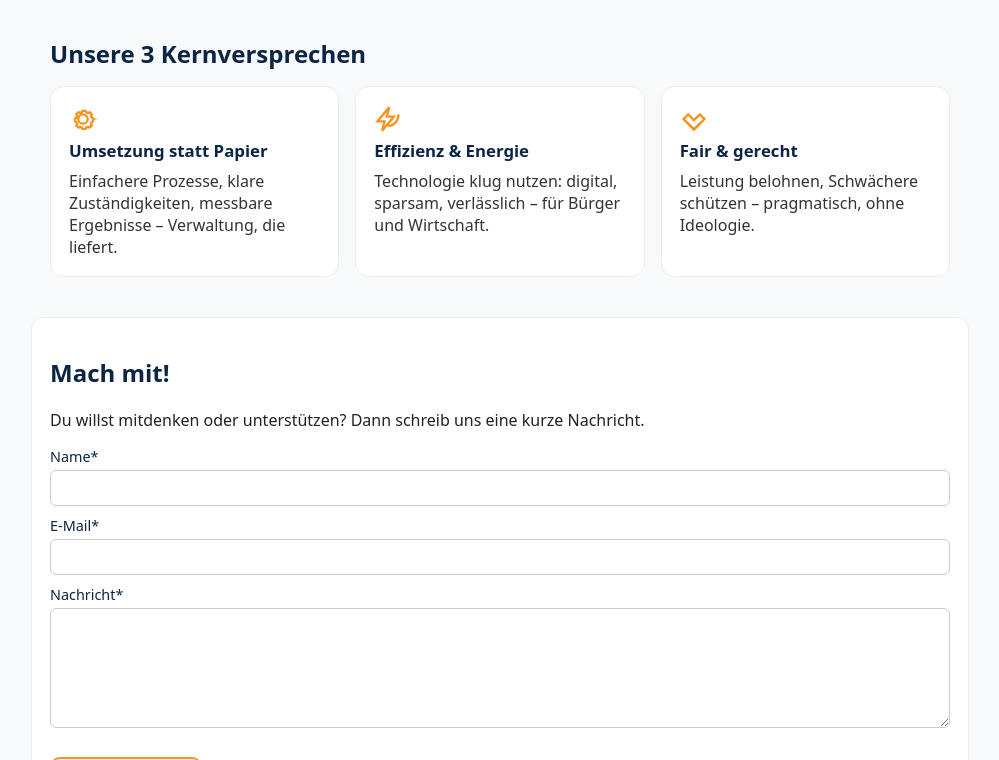
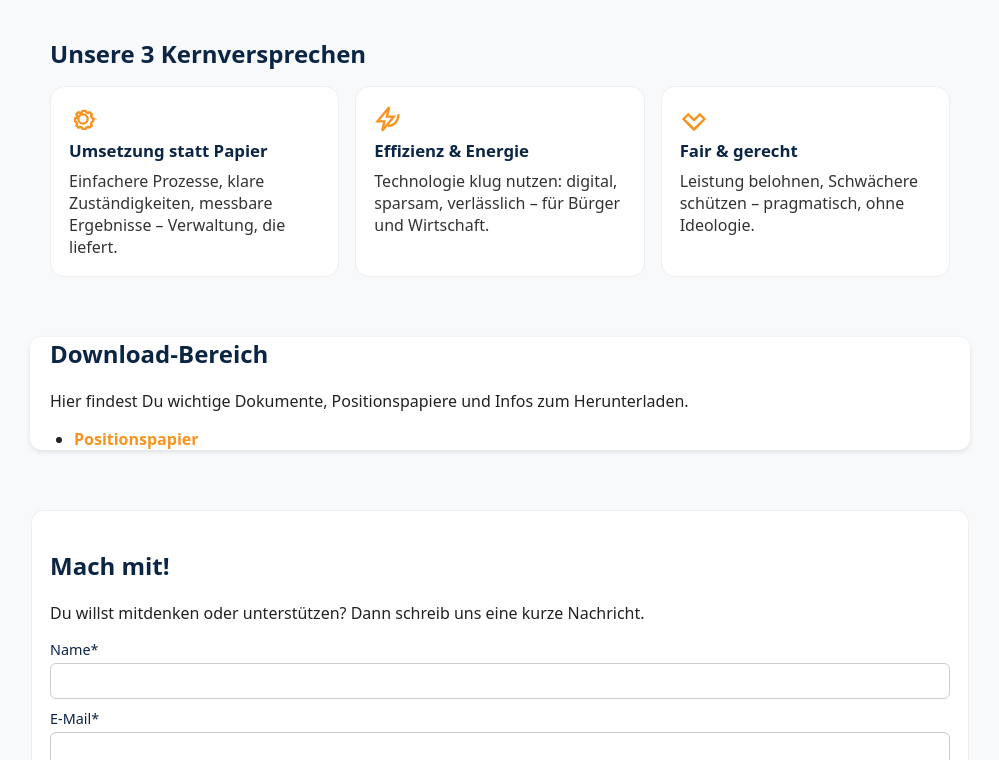
Before and after one commit to dasloels/dnd-website, a plain HTML site: page index.html in a window 1280 px wide. Shown: the part 1556-2316 px from the top of the page, without its empty margins (140-1139 px from the left). Drawn offline with Linux system fonts and the light colour scheme.

Commit message:
Update index.html

```diff
--- a/index.html
+++ b/index.html
@@ -190,6 +190,34 @@ form{margin-top:10px}
 .topic-title{font-weight:600;color:var(--blue);}
 .topic-text{margin:2px 0 0;font-size:0.95em;}
 
+/* Download-Bereich */
+#download {
+  max-width:900px;
+  margin:60px auto;
+  padding: 0 20px;
+  background:#fff;
+  border-radius: 12px;
+  box-shadow: 0 2px 5px rgba(0,0,0,0.1);
+}
+#download h2 {
+  color: var(--blue);
+}
+#download ul {
+  margin:1rem 0;
+  padding-left:1.5rem;
+}
+#download li {
+  margin-bottom: 0.75rem;
+}
+#download a {
+  color: var(--orange);
+  font-weight: bold;
+  text-decoration: none;
+}
+#download a:hover {
+  text-decoration: underline;
+}
+
 </style>
 
 <header>
@@ -204,6 +232,7 @@ form{margin-top:10px}
   <a href="#versprechen">Kernversprechen</a>
   <a href="#ueber-mich">Über mich</a>
   <a href="#mitmachen">Mitmachen</a>
+  <a href="#download">Download</a>
   <a href="/impressum.html">Impressum</a>
   <a href="/datenschutz.html">Datenschutz</a>
 </nav>
@@ -326,6 +355,14 @@ form{margin-top:10px}
   </div>
 </section>
 
+<section id="download">
+  <h2>Download-Bereich</h2>
+  <p>Hier findest Du wichtige Dokumente, Positionspapiere und Infos zum Herunterladen.</p>
+  <ul>
+    <li><a href="positionspapier.pdf" download>Positionspapier</a></li>
+  </ul>
+</section>
+
 <section id="mitmachen" class="contact">
   <h2>Mach mit!</h2>
   <p>Du willst mitdenken oder unterstützen? Dann schreib uns eine kurze Nachricht.</p>
```
